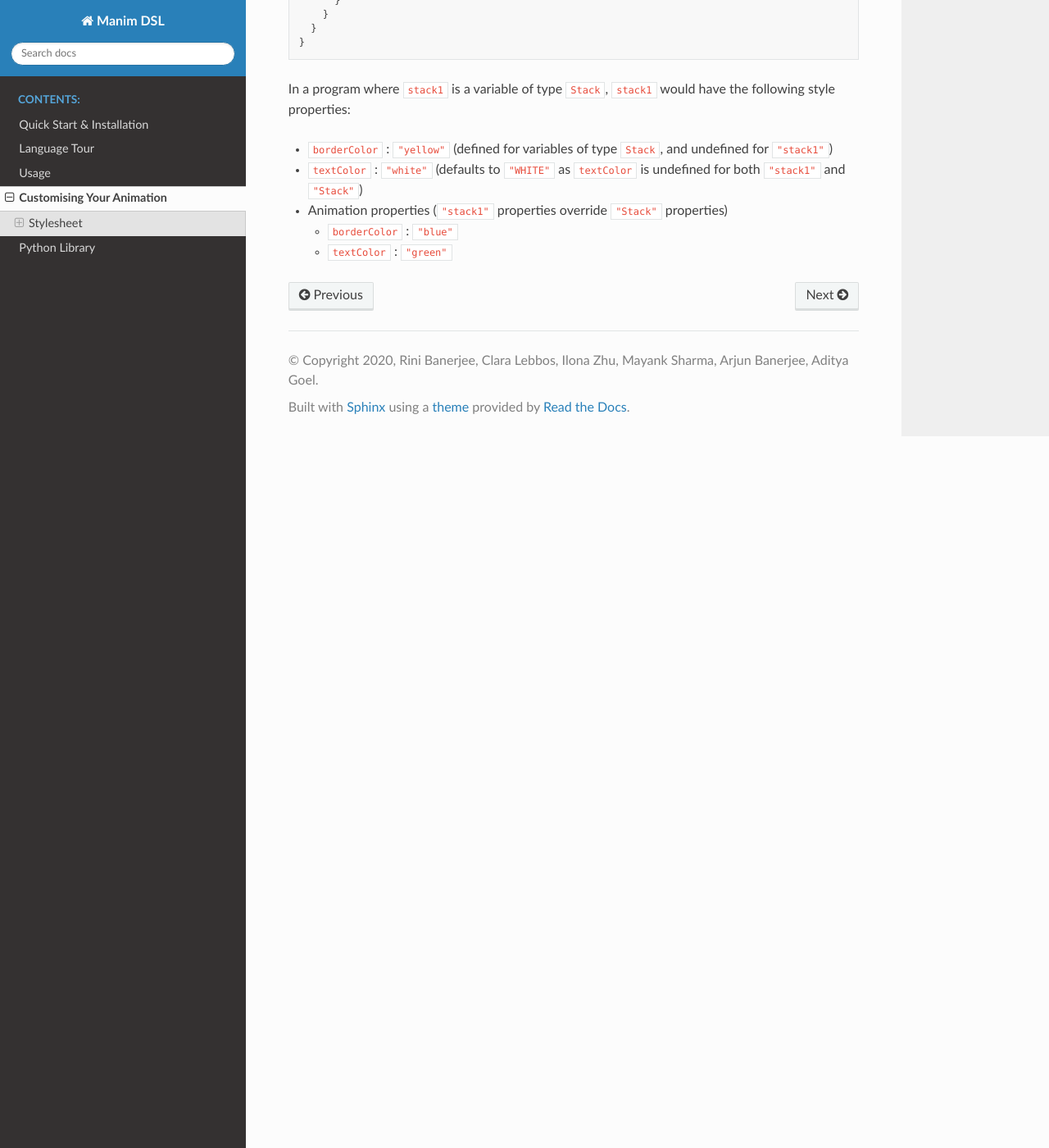
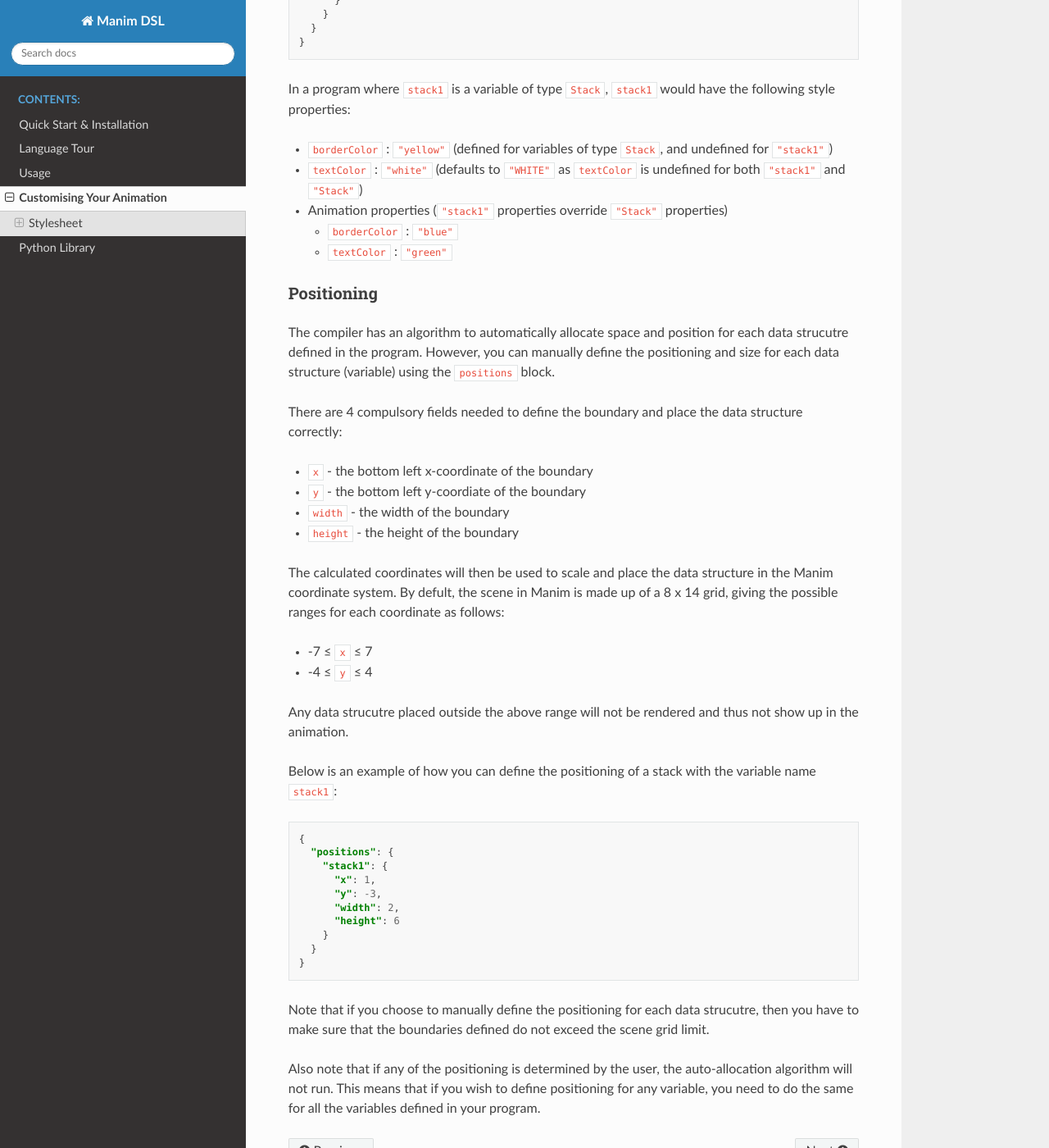
Before and after one commit to VAlgoLang/valgolang.github.io, a Sphinx documentation site: the page built from source/customisation.rst, in a window 1280 px wide and 1400 px high, scrolled down 3463 px. Shown: the whole window at 82% size. Built offline with Sphinx 7.4.7 and the Read the Docs theme 2.0.0, drawn with Linux system fonts in a browser that asks for light colours.

Commit message:
Initial documentation for user defined positioning

```diff
--- a/source/customisation.rst
+++ b/source/customisation.rst
@@ -156,3 +156,41 @@ In a program where ``stack1`` is a variable of type ``Stack``, ``stack1`` would
 
   * ``borderColor`` : ``"blue"``
   * ``textColor`` : ``"green"``
+
+Positioning
+^^^^^^^^^^^
+
+The compiler has an algorithm to automatically allocate space and position for each data strucutre defined in the program. However, you can manually define the positioning and size for each data structure (variable) using the ``positions`` block.
+
+There are 4 compulsory fields needed to define the boundary and place the data structure correctly:
+
+* ``x`` - the bottom left x-coordinate of the boundary
+* ``y`` - the bottom left y-coordiate of the boundary
+* ``width`` - the width of the boundary
+* ``height`` - the height of the boundary
+
+The calculated coordinates will then be used to scale and place the data structure in the Manim coordinate system. By defult, the scene in Manim is made up of a 8 x 14 grid, giving the possible ranges for each coordinate as follows:
+
+* -7 ≤ ``x`` ≤ 7
+* -4 ≤ ``y`` ≤ 4
+
+Any data strucutre placed outside the above range will not be rendered and thus not show up in the animation.
+
+Below is an example of how you can define the positioning of a stack with the variable name ``stack1``:
+
+.. code:: json
+
+    {
+      "positions": {
+        "stack1": {
+          "x": 1,
+          "y": -3,
+          "width": 2,
+          "height": 6
+        }
+      }
+    }
+
+Note that if you choose to manually define the positioning for each data strucutre, then you have to make sure that the boundaries defined do not exceed the scene grid limit.
+
+Also note that if any of the positioning is determined by the user, the auto-allocation algorithm will not run. This means that if you wish to define positioning for any variable, you need to do the same for all the variables defined in your program.
```
